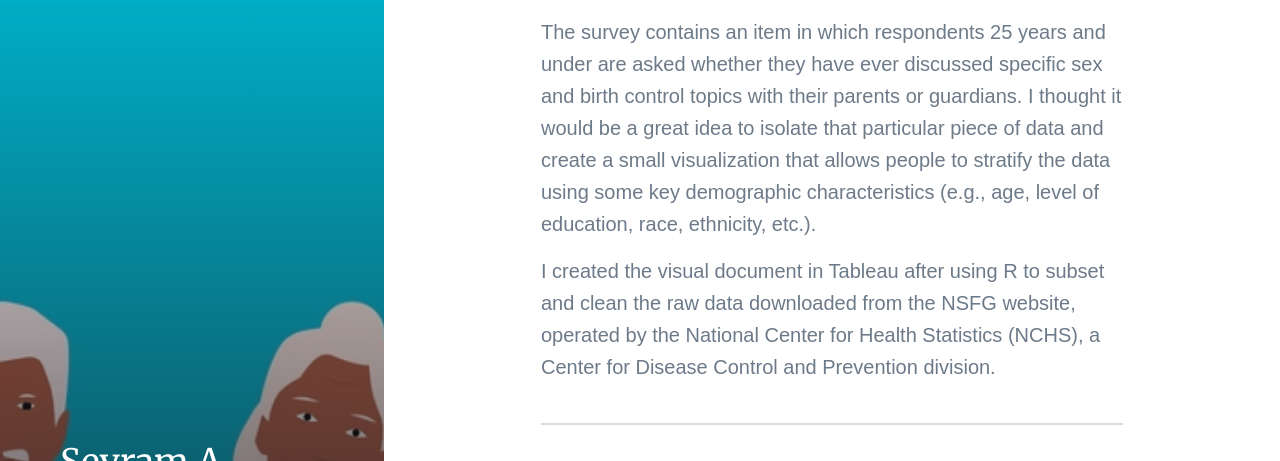
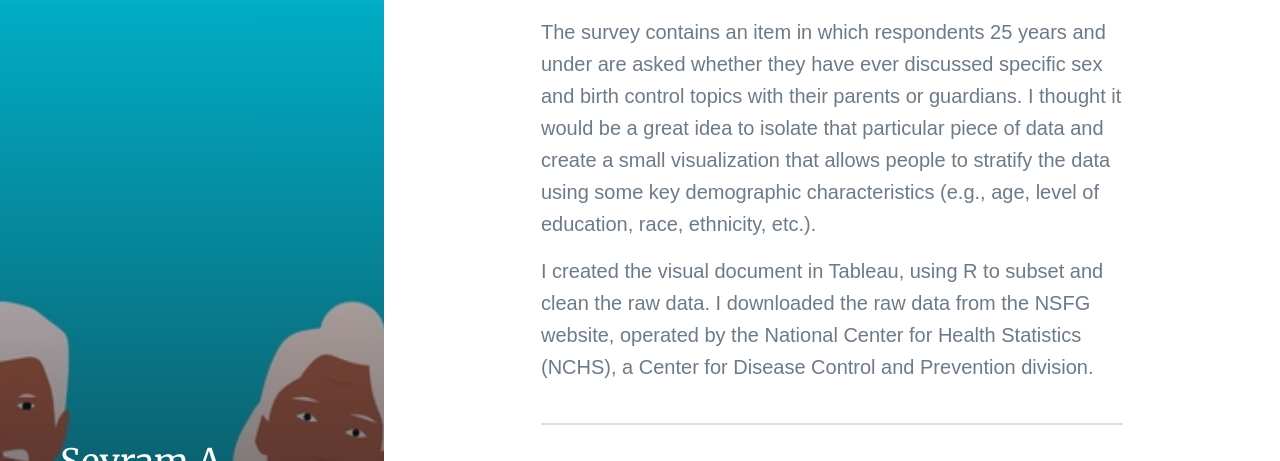
Before and after one commit to butames/blog.github.io, a Jekyll site: the page built from _projects/20220815talkpar.md, in a window 1280 px wide and 900 px high, scrolled down 1067 px, cut to the strip 0-461 px from the top of the window. Built offline with Jekyll 4.4.1, drawn with Linux system fonts in a browser that asks for light colours; nearby versions of some CDN libraries; some web fonts are replaced.

Commit message:
Update 20220815talkpar.md

```diff
--- a/_projects/20220815talkpar.md
+++ b/_projects/20220815talkpar.md
@@ -13,7 +13,7 @@ The National Survey of Family Growth (NSFG) is one source of information about p
 
 The survey contains an item in which respondents 25 years and under are asked whether they have ever discussed specific sex and birth control topics with their parents or guardians. I thought it would be a great idea to isolate that particular piece of data and create a small visualization that allows people to stratify the data using some key demographic characteristics (e.g., age, level of education, race, ethnicity, etc.).
 
-I created the visual document in Tableau after using R to subset and clean the raw data downloaded from the NSFG website, operated by the National Center for Health Statistics (NCHS), a Center for Disease Control and Prevention division.
+I created the visual document in Tableau, using R to subset and clean the raw data. I downloaded the raw data from the NSFG website, operated by the National Center for Health Statistics (NCHS), a Center for Disease Control and Prevention division.
 
 ___
 
```
